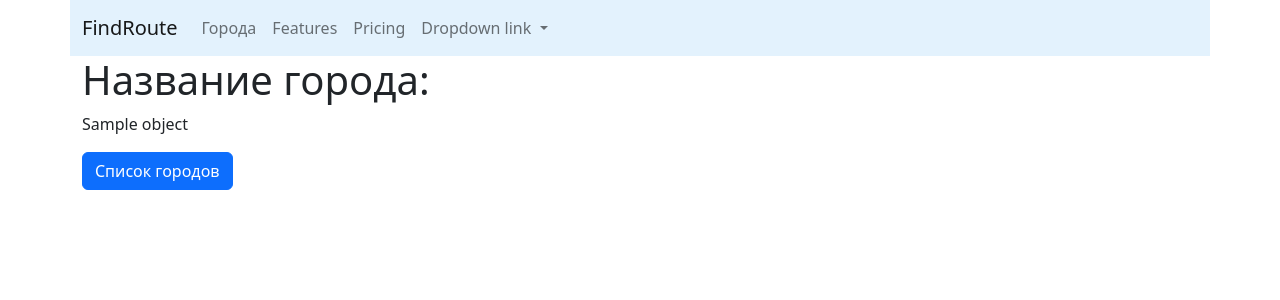
After one commit to ndarman05/udemy_find_route, a Django app: template cities/templates/cities/detail.html in a window 1280 px wide. The commit adds this page. Shown: the top 300 px of the page. Run offline with Django 4.2, Linux system fonts and the light colour scheme; the template is opened without the code that fills it: most values are stand-ins (such as "Sample title", 1, 10 or a date in 2020).

Commit message:
Навигация меню

```diff
--- /dev/null
+++ b/cities/templates/cities/detail.html
@@ -0,0 +1,23 @@
+{% extends 'base.html' %}
+
+{% block title %}
+Город - {{ object.name }}
+{% endblock %}
+
+{% block content %}
+<h1> Название города: </h1>
+<div class="row">
+    <div class="col-md">
+        <p>{{ object.name }}</p>
+    </div>
+</div>
+<div class="row">
+    <div class="col-md-4">
+        <a href="{% url 'cities:home' %}">
+            <button class="btn btn-primary">
+                Список городов
+            </button>
+        </a>
+    </div>
+</div>
+{% endblock %}
--- a/cities/urls.py
+++ b/cities/urls.py
@@ -7,4 +7,5 @@ app_name = 'cities'
 
 urlpatterns = [
     path('', home, name='home'),
+    path('<int:pk>/', home, name='home_detail'),
 ]
--- a/cities/views.py
+++ b/cities/views.py
@@ -7,7 +7,11 @@ __all__ = (
 )
 
 # Create your views here.
-def home(request):
+def home(request, pk=None):
+    if pk:
+        city = City.objects.filter(id=pk).first()
+        context = {'object':city}
+        return render(request, 'cities/detail.html', context)
     qs = City.objects.all()
     context = {'objects_list':qs}
     return render(request, 'cities/home.html', context)
--- a/templates/base.html
+++ b/templates/base.html
@@ -1,3 +1,4 @@
+{% url 'cities:home' as cities_home_url %}
 <!doctype html>
 <html lang="en">
   <head>
@@ -9,14 +10,14 @@
   <body>
     <nav class="navbar navbar-expand-lg container" style="background-color: #e3f2fd">
   <div class="container-fluid">
-    <a class="navbar-brand" href="#">Navbar</a>
+    <a class="navbar-brand" href="{% url 'home' %}">FindRoute</a>
     <button class="navbar-toggler" type="button" data-bs-toggle="collapse" data-bs-target="#navbarNavDropdown" aria-controls="navbarNavDropdown" aria-expanded="false" aria-label="Toggle navigation">
       <span class="navbar-toggler-icon"></span>
     </button>
     <div class="collapse navbar-collapse" id="navbarNavDropdown">
       <ul class="navbar-nav">
         <li class="nav-item">
-          <a class="nav-link active" aria-current="page" href="#">Home</a>
+          <a class="nav-link {% if request.path == cities_home_url %} active {% endif %}" aria-current="page" href="{% url 'cities:home' %}">Города</a>
         </li>
         <li class="nav-item">
           <a class="nav-link" href="#">Features</a>
--- a/travel/urls.py
+++ b/travel/urls.py
@@ -6,5 +6,6 @@ from travel.views import home, about
 urlpatterns = [
     path('admin/', admin.site.urls),
     path('cities/', include(('cities.urls', 'cities'))),
+    path('home/', home, name='home'),
     path('about/', about),
 ]
```
